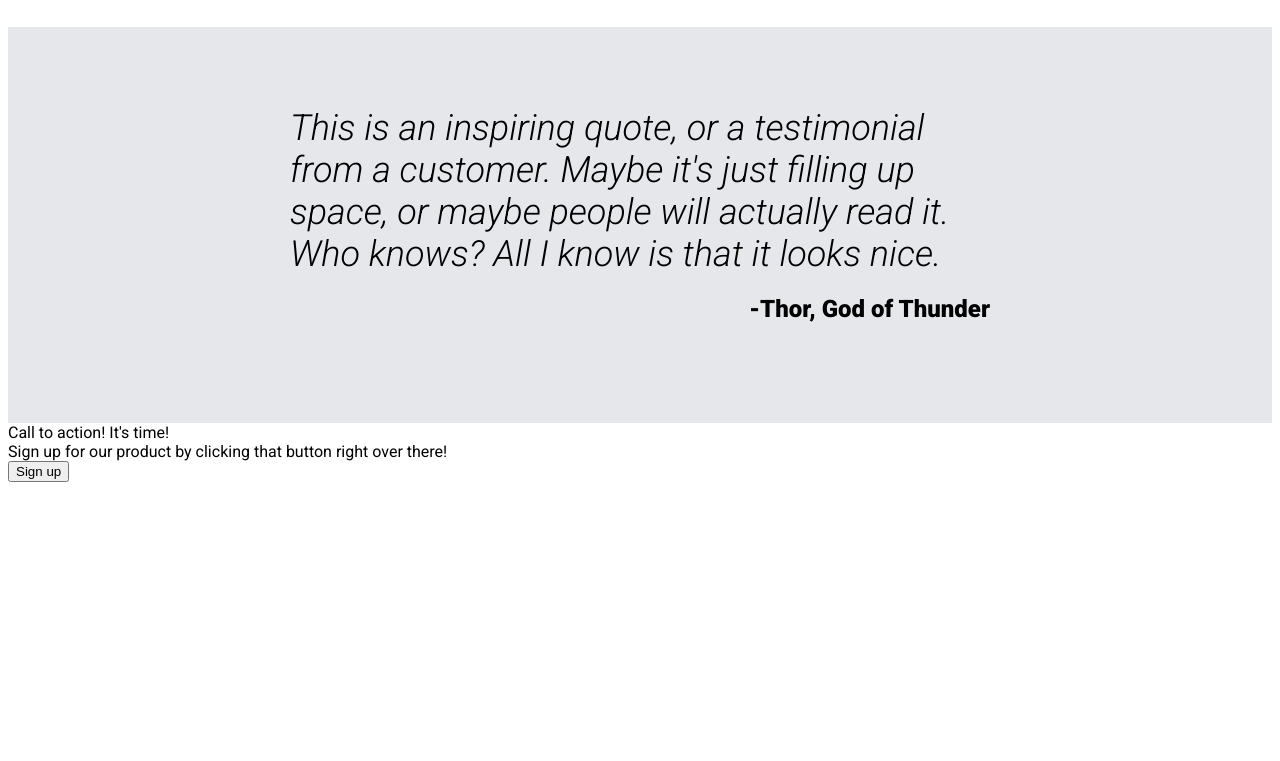
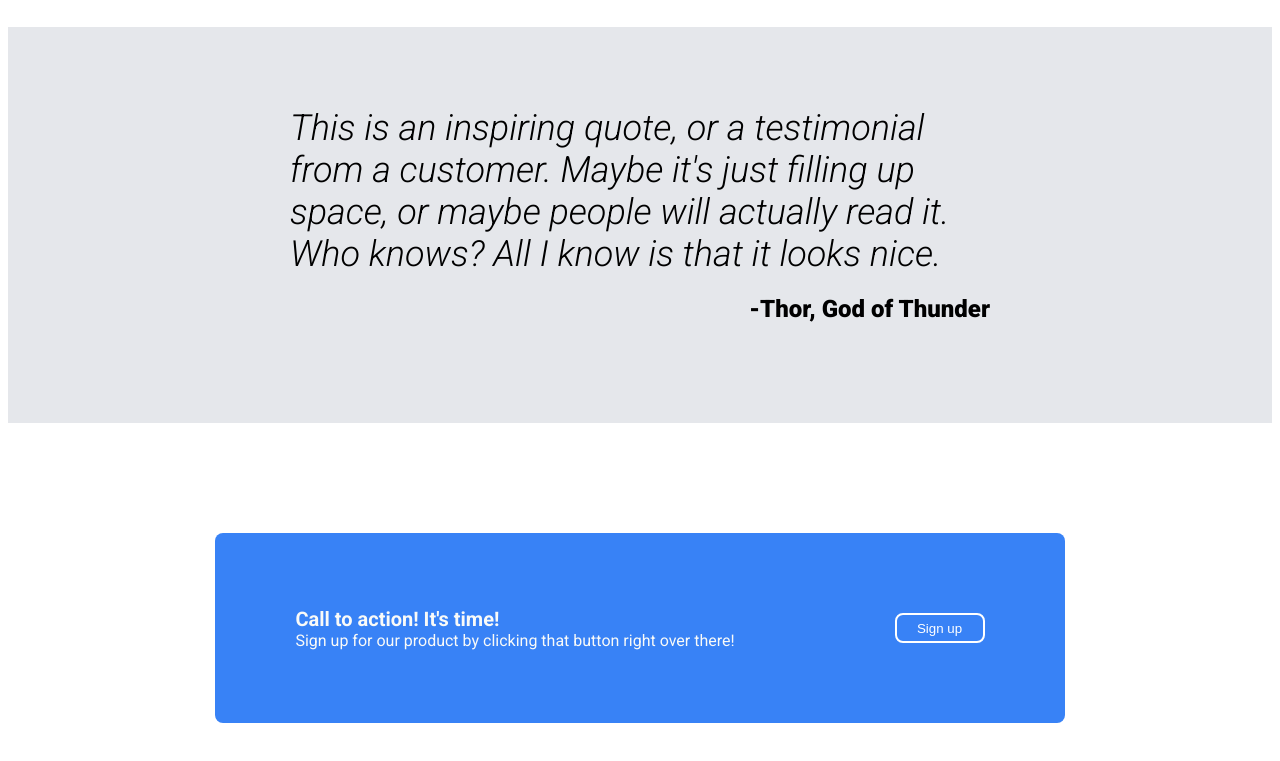
Before and after one commit to Tclewis13/odinLanding, a plain HTML site: page index.html in a window 1280 px wide. Shown: the part 798-1559 px from the top of the page. Before the commit the page ends 1288 px from the top, so only its background shows below. Drawn offline with Linux system fonts and the light colour scheme.

Commit message:
footer done

```diff
--- a/index.html
+++ b/index.html
@@ -53,9 +53,13 @@
         <div class="quoteAttribution">-Thor, God of Thunder</div>
     </div>
     <div class="footer">
-        <div class="footerTitle">Call to action! It's time!</div>
-        <div class="footerText">Sign up for our product by clicking that button right over there!</div>
-        <button class="footerButton">Sign up</button>
+        <div class="footerCard">
+            <div class="cardText">
+                <div class="footerTitle">Call to action! It's time!</div>
+                <div class="footerText">Sign up for our product by clicking that button right over there!</div>
+            </div>
+            <button class="footerButton">Sign up</button>
+        </div>
     </div>
   </body>
 </html>
--- a/style.css
+++ b/style.css
@@ -131,6 +131,42 @@ a{
   font-style: normal;
   font-size: 24px;
 }
+.footer{
+  display: flex;
+  justify-content: center;
+  align-items: center;
+  padding: 80px;
+}
+.footerCard{
+  display: flex;
+  background-color: #3882F6;
+  justify-content: center;
+  align-items: center;
+  margin: 30px;
+  border-radius: 8px;
+}
+.footerTitle{
+    font-family: "Roboto", sans-serif;
+    font-weight: 700;
+    font-style: normal;
+    font-size: 20px;
+    color: #F9FAF8;
+}
+.footerText{
+  color: #F9FAF8;
+}
+.cardText{
+  margin: 50px 80px;
+}
+.footerButton{
+  margin: 80px;
+  border-radius: 8px;
+  height:30px;
+  width:90px;
+  background-color: #3882F6;
+  color: white;
+  border: 2px solid white;
+}
 
 
 
```
